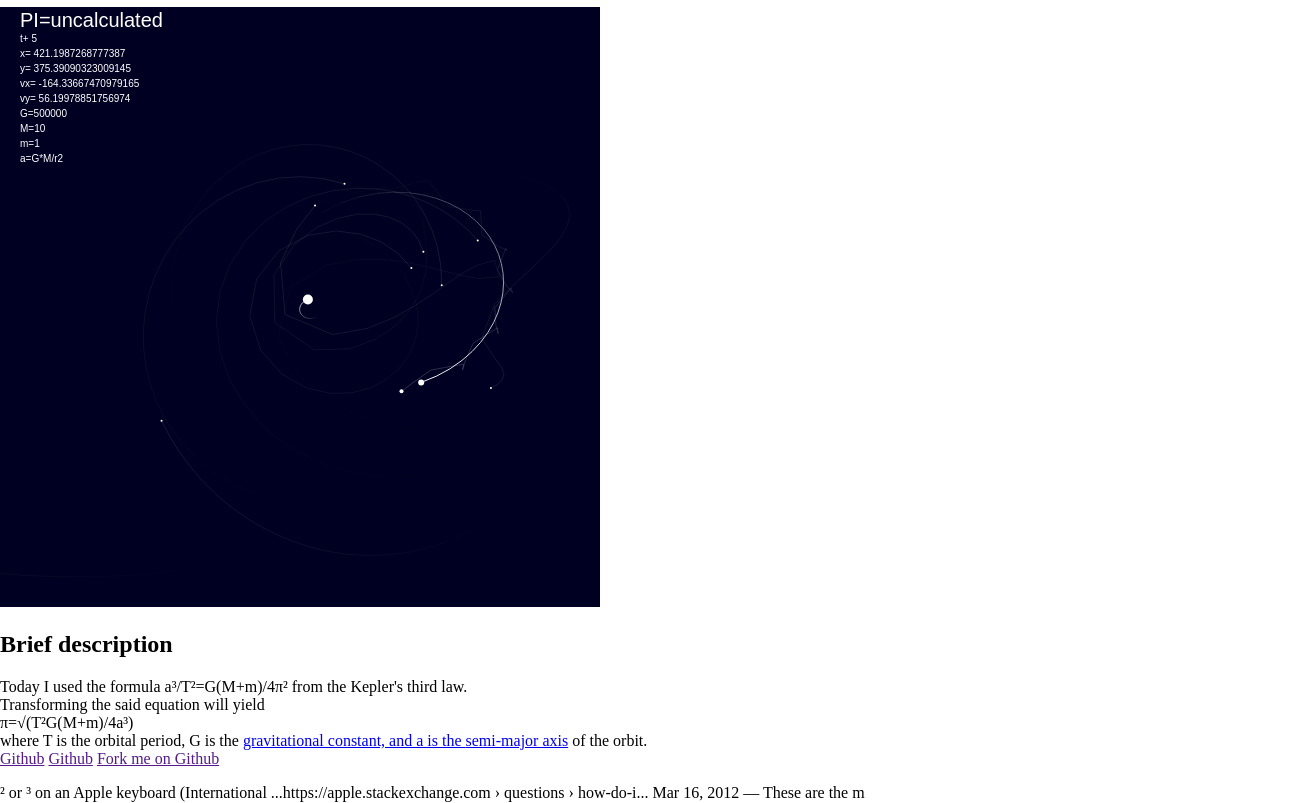
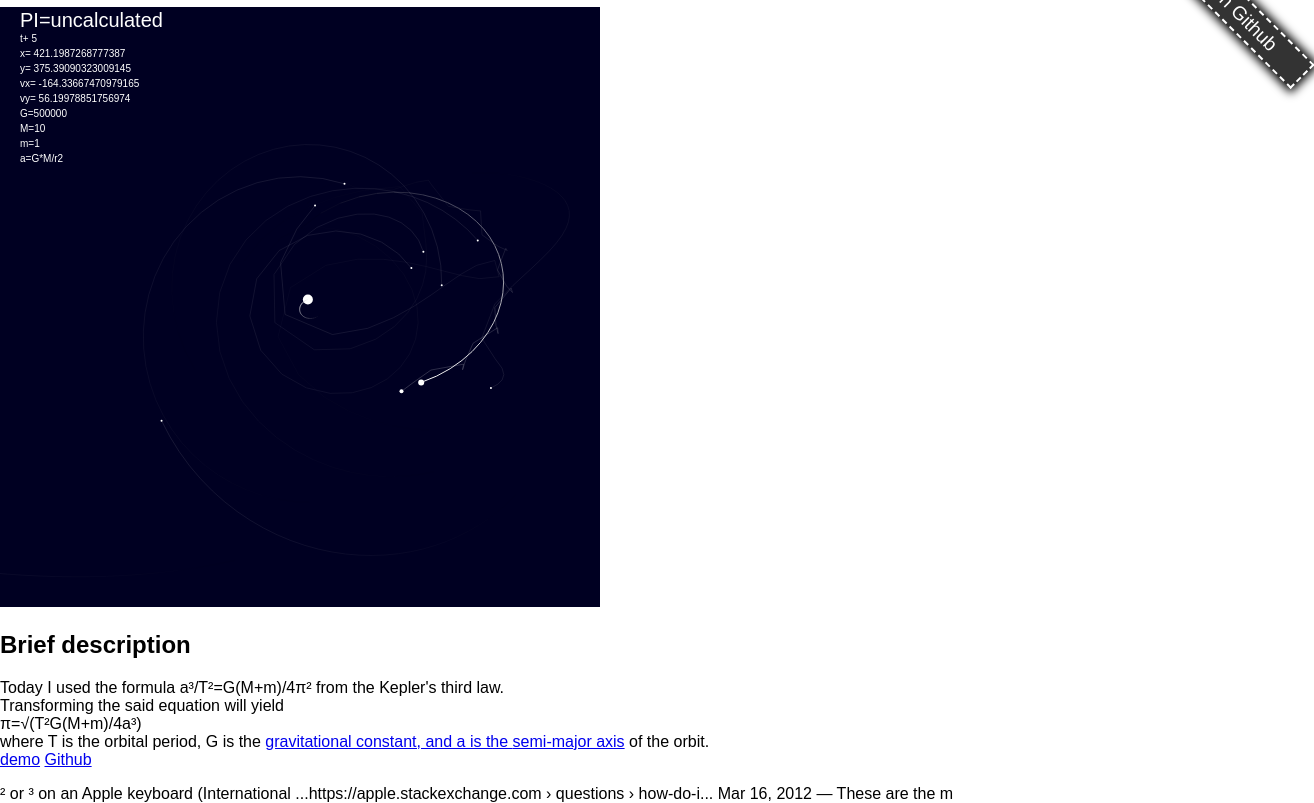
Before and after one commit to martian17/kepler-pi, a plain HTML site: page index.html in a window 1280 px wide. Shown: the part 73-876 px from the top of the page, 1314 px wide, since content can reach past the window. Drawn offline with Linux system fonts and the light colour scheme; animation ran at ten frames a second.

Commit message:
added various descriptions

```diff
--- a/index.html
+++ b/index.html
@@ -14,9 +14,9 @@
     Transforming the said equation will yield<br>
     π=√(T²G(M+m)/4a³)<br>
     where T is the orbital period, G is the <a target="_blank" href="https://en.wikipedia.org/wiki/Gravitational_constant">gravitational constant, and a is the <a target="_blank" href="https://en.wikipedia.org/wiki/Semi-major_and_semi-minor_axes">semi-major axis</a> of the orbit.<br>
-    <a target="_blank" href="">Github</a>
-    <a target="_blank" href="">Github</a>
-    <a target="_blank" id="github" href="">Fork me on Github</a>
+    <a target="_blank" href="https://codepen.io/MartianLord/pen/VwPPbVz">demo</a>
+    <a target="_blank" href="https://github.com/martian17/kepler-pi">Github</a>
+    <a target="_blank" id="github" href="https://github.com/martian17/kepler-pi">Fork me on Github</a>
     </p>
     <script src="main.js"></script>
 </body>
--- a/style.css
+++ b/style.css
@@ -1,3 +1,20 @@
 body{
     margin:0px;
+    font-family:Arial;
 }
+
+
+
+#github{
+  color:#fff;
+  text-decoration:none;
+  background-color:#333;
+  position:absolute;
+  right:-3em;
+  top:2.5em;   transform:rotate(45deg);
+  z-index:10;
+  font-size:1.2em;
+  padding:0.2em 2em;
+  border: dashed 2px #fff;
+  box-shadow:0px 0px 10px 3px #000;
+}
```
Also changed, not shown: 1 other file.
